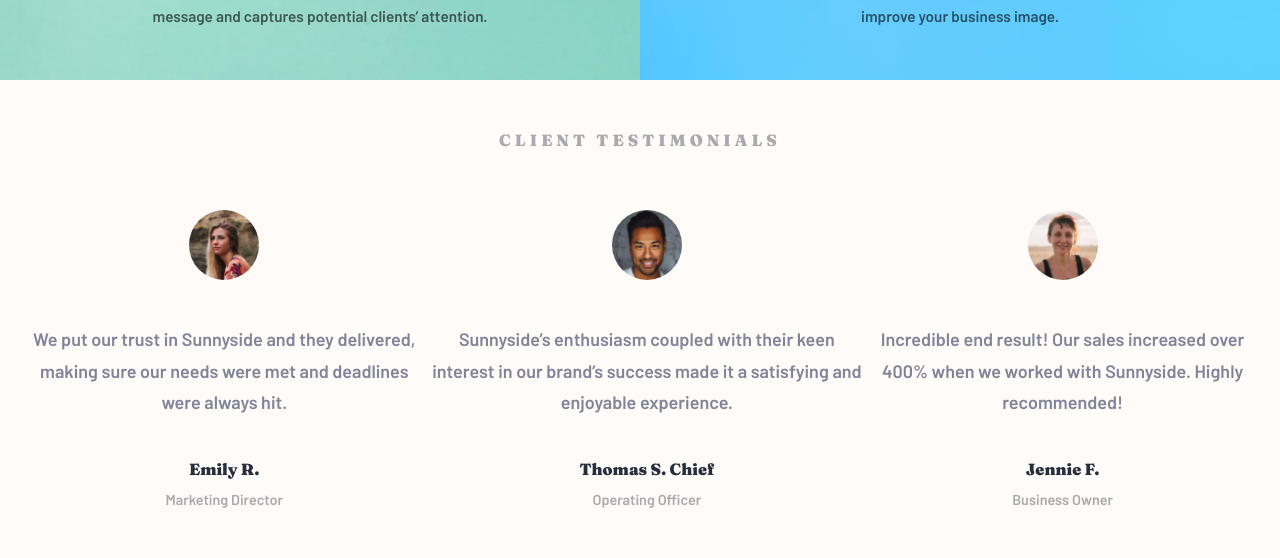
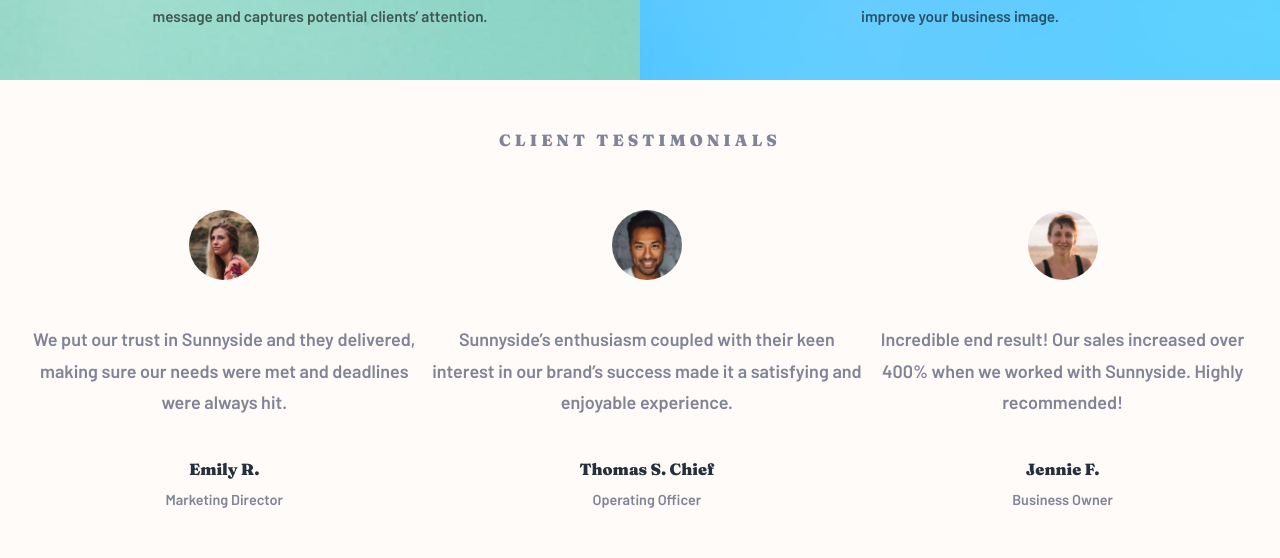
Before and after one commit to imalbert/_frontendmentor_sunnyside-agency-landing-page, a Next.js app: page / in a window 1280 px wide. Shown: the part 2204-2762 px from the top of the page. Built offline with nearby package versions, Linux system fonts and the light colour scheme.

Commit message:
globals css vars

```diff
--- a/styles/globals.css
+++ b/styles/globals.css
@@ -1,6 +1,24 @@
+:root {
+  --a-border-bottom-color: lightblue;
+  --color-red: hsl(7, 99%, 70%);
+  --color-yellow: hsl(51, 100%, 49%);
+  --color-dark-cyan: hsl(167, 40%, 24%);
+  --color-dark-blue: hsl(198, 62%, 26%);
+  --color-moderate-cyan: hsl(168, 34%, 41%);
+
+  --color-desaturated-cyan: #9FD2C6;
+  --dark-desaturated-blue: hsl(212, 27%, 19%);
+  --dark-grayish-blue: hsl(213, 9%, 39%);
+  --dark-grayish-blue: hsl(232, 10%, 55%);
+  --grayish-blue: hsl(210, 4%, 67%);
+  --white: hsl(0, 0%, 100%);
+
+  --base-font-size: 18px;
+}
+
 html,
 body {
-  font-size: 18px;
+  font-size: var(--base-font-size);
   padding: 0;
   margin: 0;
   font-family: Barlow, -apple-system, BlinkMacSystemFont, Segoe UI, Roboto, Oxygen,
@@ -25,7 +43,7 @@
   letter-spacing: 0.2em;
 }
 h3 {
-  color: #A9AAAD;
+  color: var(--dark-grayish-blue);
   letter-spacing: 0.25em;
   text-transform: uppercase;
   font-size: 0.9em;
@@ -35,7 +53,7 @@
   color: #272F3D;
 }
 h5 {
-  color: #A9AAAD;
+  color: var(--dark-grayish-blue);
   font-size: 0.8em;
   font-family: unset;
   font-weight: 500;
@@ -43,22 +61,6 @@
 ul {
   list-style: none;
   padding-left: 0;
-}
-
-:root {
-  --a-border-bottom-color: lightblue;
-  --color-red: hsl(7, 99%, 70%);
-  --color-yellow: hsl(51, 100%, 49%);
-  --color-dark-cyan: hsl(167, 40%, 24%);
-  --color-dark-blue: hsl(198, 62%, 26%);
-  --color-moderate-cyan: hsl(168, 34%, 41%);
-
-  --color-desaturated-cyan: #9FD2C6;
-  --dark-desaturated-blue: hsl(212, 27%, 19%);
-  --dark-grayish-blue: hsl(213, 9%, 39%);
-  --dark-grayish-blue: hsl(232, 10%, 55%);
-  --grayish-blue: hsl(210, 4%, 67%);
-  --white: hsl(0, 0%, 100%);
 }
 
 a {
```
